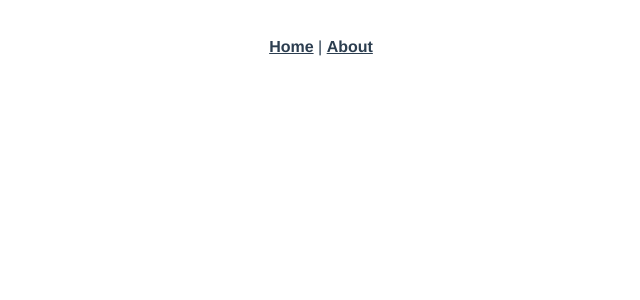
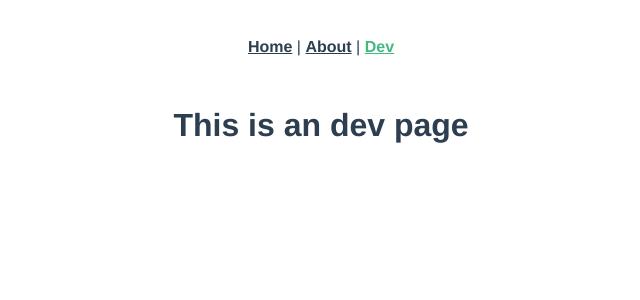
Before and after one commit to ujangbedog/my-vue, a Vue app: page /#/dev in a window 1280 px wide. Before the commit this address had no page. Shown: the top 300 px of the page, without its empty margins (319-959 px from the left). Built offline with nearby package versions, Linux system fonts and the light colour scheme.

Commit message:
add dev for branch dev

```diff
--- a/src/App.vue
+++ b/src/App.vue
@@ -1,7 +1,8 @@
 <template>
   <nav>
     <router-link to="/">Home</router-link> |
-    <router-link to="/about">About</router-link>
+    <router-link to="/about">About</router-link> |
+    <router-link to="/dev">Dev</router-link>
   </nav>
   <router-view/>
 </template>
--- a/src/router/index.js
+++ b/src/router/index.js
@@ -1,5 +1,6 @@
 import { createRouter, createWebHashHistory } from 'vue-router'
 import HomeView from '../views/HomeView.vue'
+import DevView from '../views/DevView.vue'
 
 const routes = [
   {
@@ -14,7 +15,12 @@
     // this generates a separate chunk (about.[hash].js) for this route
     // which is lazy-loaded when the route is visited.
     component: () => import(/* webpackChunkName: "about" */ '../views/AboutView.vue')
-  }
+  },
+  {
+    path: '/dev',
+    name: 'dev',
+    component: DevView
+  },
 ]
 
 const router = createRouter({
--- /dev/null
+++ b/src/views/DevView.vue
@@ -0,0 +1,5 @@
+<template>
+  <div class="about">
+    <h1>This is an dev page</h1>
+  </div>
+</template>
```
